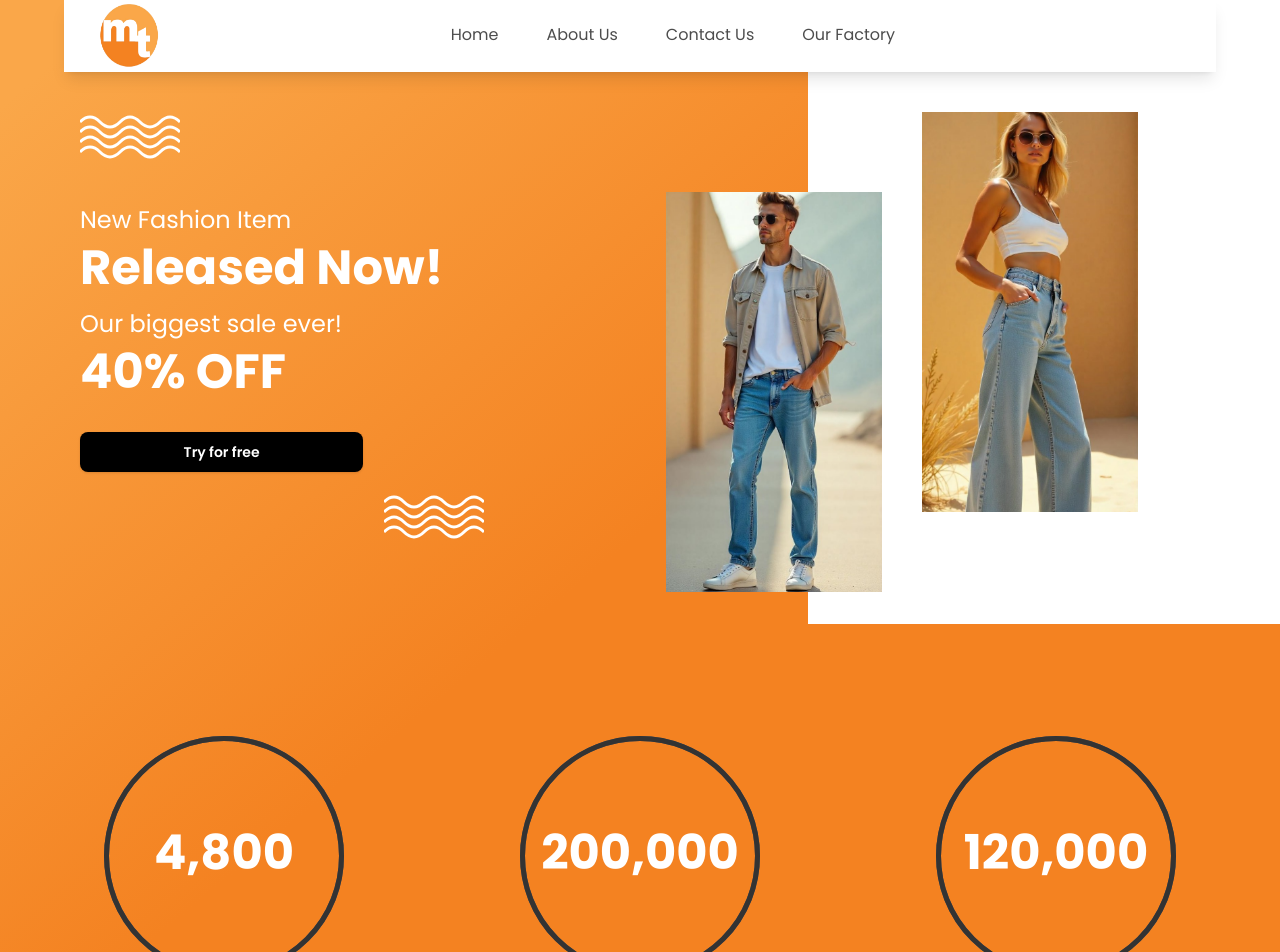
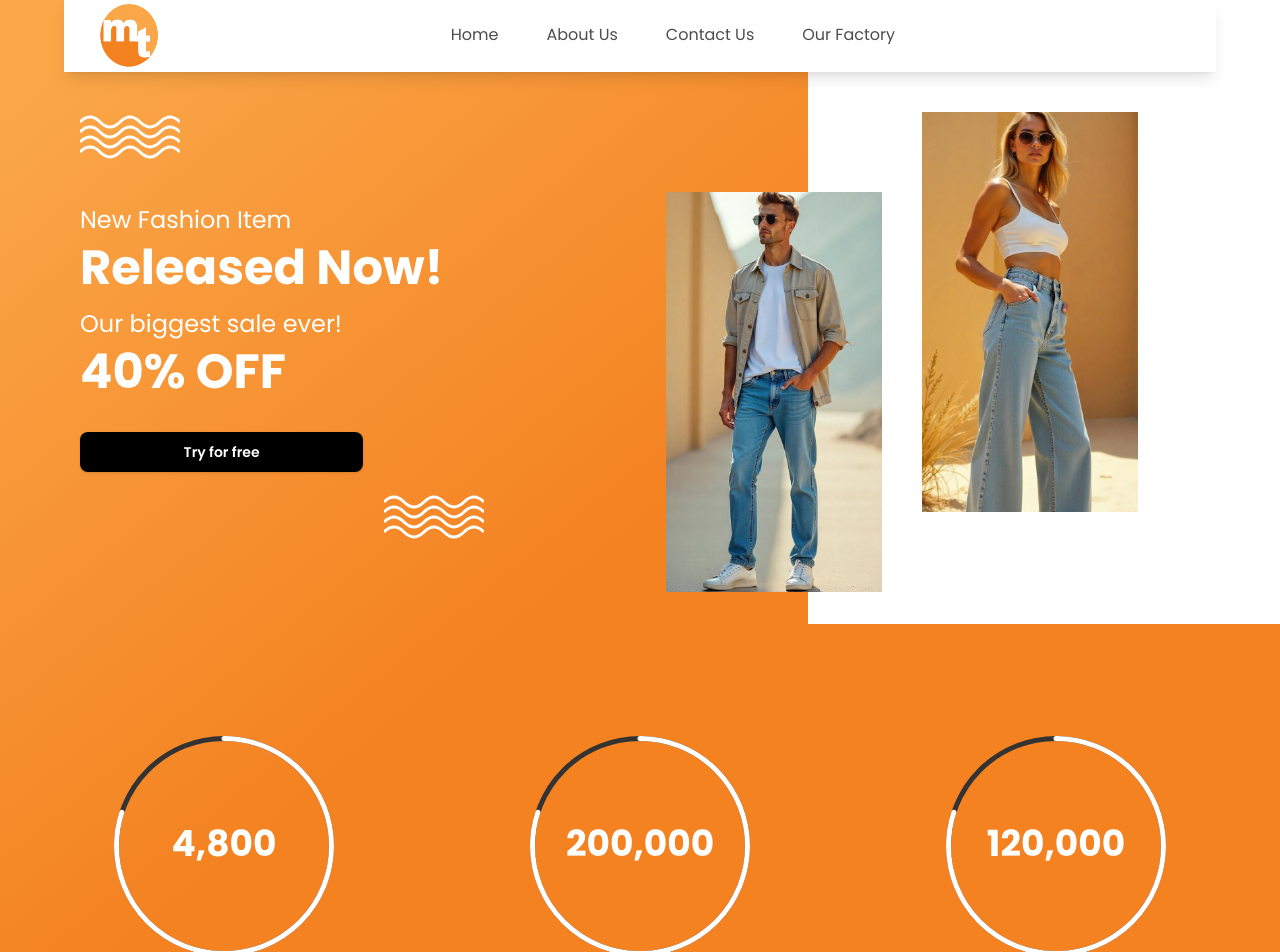
Before and after one commit to mr-saim-365/ModernTex, a React (Vite) app: page / in a window 1280 px wide. Shown: the top 952 px of the page. Built offline with nearby package versions, Linux system fonts and the light colour scheme.

Commit message:
Circular bar of aimated counters updated.

```diff
--- a/src/components/Hero.jsx
+++ b/src/components/Hero.jsx
@@ -3,7 +3,7 @@ import React, { useEffect, useState } from "react";
 const AnimatedCounter = ({ target, label, duration = 2000 }) => {
   const [hasScrolled, setHasScrolled] = useState(false);
   const [count, setCount] = useState(0);
-  const radius = 120;
+  const radius = 110;
   const stroke = 5;
   const normalizedRadius = radius - stroke * 0.5;
   const circumference = 2 * Math.PI * normalizedRadius;
@@ -39,14 +39,15 @@ const AnimatedCounter = ({ target, label, duration = 2000 }) => {
     return () => cancelAnimationFrame(animate);
   }, [hasScrolled, target, duration]);
 
-  const progress = count / target;
+  const maxProgress = 0.80; // Only fill 85% of the circle
+  const progress = (count / target) * maxProgress;
   const strokeDashoffset = circumference * (1 - progress);
 
   return (
     <div className="flex flex-col items-center justify-center text-center text-[#ffffff]">
       <svg height={radius * 2} width={radius * 2} className="mb-4">
         <circle
-          stroke="#4B5563"
+          stroke="#333333"
           fill="transparent"
           strokeWidth={stroke}
           r={normalizedRadius}
@@ -54,7 +55,7 @@ const AnimatedCounter = ({ target, label, duration = 2000 }) => {
           cy={radius}
         />
         <circle
-          stroke="#333333"
+          stroke="#FFFFFF"
           fill="transparent"
           strokeWidth={stroke}
           strokeLinecap="round"
@@ -63,6 +64,11 @@ const AnimatedCounter = ({ target, label, duration = 2000 }) => {
           r={normalizedRadius}
           cx={radius}
           cy={radius}
+          style={{
+
+            transform: "rotate(-90deg)", // Rotate the circle to start from the top
+            transformOrigin: "50% 50%" // Ensure the circle rotates around the center
+          }}
         />
         <text
           x="50%"
@@ -70,7 +76,7 @@ const AnimatedCounter = ({ target, label, duration = 2000 }) => {
           fill="#ffffff"
           dominantBaseline="middle"
           textAnchor="middle"
-          className="text-3xl md:text-4xl lg:text-5xl font-bold mb-2"
+          className="text-3xl md:text-4xl font-bold mb-2"
         >
           {count.toLocaleString()}
         </text>
```
